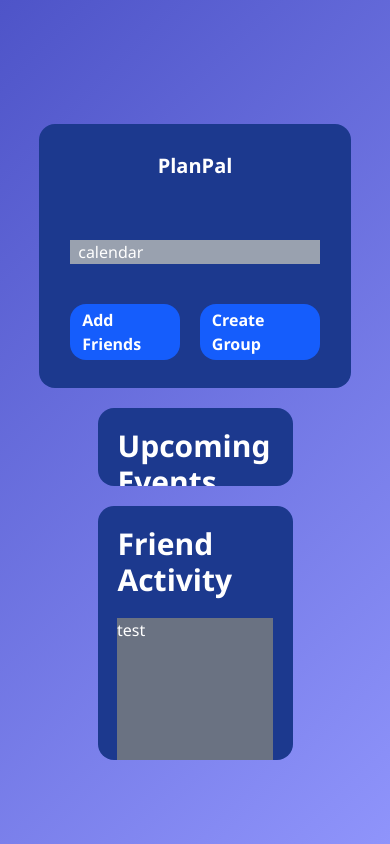
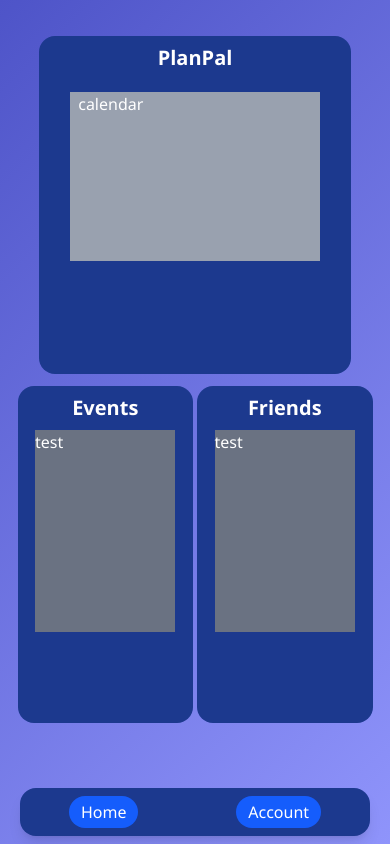
Before and after one commit to 321BadgerCode/planpal, a React (Vite) app in the folder frontend/: page /dashboard in a window 390 px wide. Built offline with nearby package versions, Linux system fonts and the light colour scheme.

Commit message:
dashboard mobile working

```diff
--- a/frontend/src/dashboard/Dashboard.tsx
+++ b/frontend/src/dashboard/Dashboard.tsx
@@ -1,16 +1,7 @@
 const Dashboard = () => {
 	return (
 		<>
-			<div className="flex flex-col fixed bg-white bottom-5 left-5 hidden sm:flex md:hidden lg:hidden">
-				sm
-			</div>
-			<div className="flex flex-col fixed bg-white bottom-5 left-5 hidden md:flex lg:hidden">
-				md
-			</div>
-			<div className="flex flex-col fixed bg-white bottom-5 left-5 hidden lg:flex">
-				lg
-			</div>
-			<nav className="shadow-lg text-xl hidden md:flex md:text-lg lg:text-base fixed top-5 inset-x-5 md:inset-x-10 items-center justify-around text-white py-4 bg-blue-900 rounded-2xl">
+			<nav className="shadow-lg md:text-xl max-md:bottom-2 flex md:text-lg lg:text-base fixed md:top-5 inset-x-5 md:inset-x-10 items-center justify-around text-white py-2 md:py-4 bg-blue-900 rounded-2xl">
 				<a href="/">
 					<p className="bg-blue-600 rounded-2xl px-3 py-1 text-white hover:scale-110 transition-transform duration-100 ease-in">
 						Home
@@ -20,14 +11,11 @@ const Dashboard = () => {
 				<p className="bg-blue-600 rounded-2xl px-3 py-1 text-white">Account</p>
 			</nav>
 
-			<div className="w-screen h-screen text-white flex flex-col my-5 md:my-0 md:flex-row justify-center items-center gap-5">
-				<div className="flex flex-col items-center justify-center gap-5">
-					<div className="rounded-2xl overflow-auto bg-blue-900 rounded w-[80vw] md:w-[35vw] lg:w-[35vw] md:h-[50vh] flex flex-col items-center justify-center gap-10">
-						<p className="p-5 text-xl md:text-3xl font-extrabold pt-2 mt-5">
-							PlanPal
-						</p>
+			<div className="w-screen h-[90dvh] md:h-[100dvh] text-white flex flex-col md:flex-row justify-center items-center gap-3 md:gap-5">
+				<div className="rounded-2xl overflow-auto bg-blue-900 rounded w-[80vw] h-[40dvh] md:w-[35vw] lg:w-[35vw] md:h-[50vh] flex flex-col items-center justify-start gap-3 md:gap-10">
+					<p className="text-xl md:text-3xl font-extrabold py-2 md:mt-5">PlanPal</p>
 					<div className="h-[50%] w-[80%] bg-gray-400 px-2">calendar</div>
-						<div className="flex items-center justify-center gap-5 md:gap-10 lg:gap-15 pb-2 mb-5 w-[80%]">
+					<div className="hidden flex items-center justify-center gap-5 md:gap-10 lg:gap-15 pb-2 mb-5 w-[80%]">
 						<p className="font-bold bg-blue-600 rounded-2xl px-3 py-1 text-white">
 							Add Friends
 						</p>
@@ -37,15 +25,14 @@ const Dashboard = () => {
 						</p>
 					</div>
 				</div>
-				</div>
 
-				<div className="flex flex-col items-center justify-center gap-5">
-					<div className="rounded-2xl overflow-auto bg-blue-900 rounded w-[50vw] h-[20vw] md:w-[40vw] lg:w-[30vw] md:h-[30vh] flex flex-col justify-start items-center">
-						<p className="p-5 text-3xl font-extrabold p-2">Upcoming Events</p>
+				<div className="flex md:flex-col items-center justify-center gap-1 md:gap-5">
+					<div className="rounded-2xl overflow-auto bg-blue-900 rounded w-[45vw] h-[40dvh] md:w-[40vw] lg:w-[30vw] md:h-[30vh] flex flex-col justify-start items-center">
+						<p className="text-xl md:text-3xl font-extrabold py-2 md:mt-5">Events</p>
 						<div className="h-[60%] w-[80%] bg-gray-500">test</div>
 					</div>
-					<div className="rounded-2xl overflow-auto bg-blue-900 rounded w-[50vw] md:w-[40vw] lg:w-[30vw] h-[30vh] flex flex-col justify-start items-center">
-						<p className="p-5 text-3xl font-extrabold p-2">Friend Activity</p>
+					<div className="rounded-2xl overflow-auto bg-blue-900 rounded w-[45vw] h-[40dvh] md:w-[40vw] lg:w-[30vw] md:h-[30vh] flex flex-col justify-start items-center">
+						<p className="text-xl md:text-3xl font-extrabold py-2 md:mt-5">Friends</p>
 						<div className="h-[60%] w-[80%] bg-gray-500">test</div>
 					</div>
 				</div>
@@ -60,15 +47,14 @@ export default Dashboard;
 old stuff
 <div className="fixed left-1 top-1 text-white">{"<"}</div>
 
-<div className="h-[75%] max-h-130 w-[90%] md:w-[60%] lg:w-[40%] xl:w-[30%] bg-white rounded-2xl shadow-lg flex items-center flex-col pt-[3%] overflow-auto 2xl:max-h-160">
-
-
-<div className="flex flex-col items-center justify-center h-full w-full">
-					<div className="rounded-2xl text-2xl h-[50%] w-[90%] md:w-[60%] lg:w-[40%] xl:w-[30%] overflow-auto bg-blue-900 rounded">
-						Welcome to Plan pal
+<div className="flex flex-col fixed bg-white bottom-5 left-5 hidden sm:flex md:hidden lg:hidden">
+				sm
 			</div>
-					<div className="flex items-center justify-between"></div>
+			<div className="flex flex-col fixed bg-white bottom-5 left-5 hidden md:flex lg:hidden">
+				md
 			</div>
-				<div className="flex-col items-center justify-center h-[80%] w-[50%]"></div>
+			<div className="flex flex-col fixed bg-white bottom-5 left-5 hidden lg:flex">
+				lg
+			</div>
 
 */
```
Lines whose indentation alone changed are shown as unchanged.
